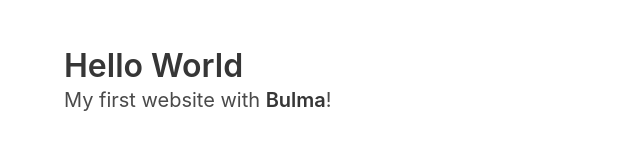
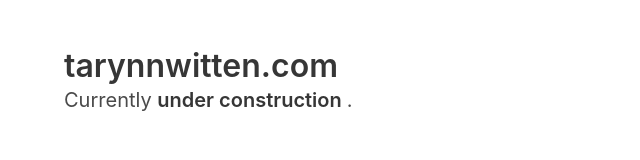
Before and after one commit to 3laina/tarynnwitten, a plain HTML site: page index.html in a window 1280 px wide. Shown: the whole page, without its empty margins (0-640 px from the left). Drawn offline with nearby package versions, Linux system fonts and the light colour scheme.

Commit message:
added under construction message

```diff
--- a/index.html
+++ b/index.html
@@ -3,7 +3,7 @@
   <head>
     <meta charset="utf-8">
     <meta name="viewport" content="width=device-width, initial-scale=1">
-    <title>Hello Bulma!</title>
+    <title>Tarynn Witten</title>
     <link rel="stylesheet" href="https://cdnjs.cloudflare.com/ajax/libs/bulma/0.6.2/css/bulma.min.css">
     <script defer src="https://use.fontawesome.com/releases/v5.0.6/js/all.js"></script>
   </head>
@@ -11,10 +11,10 @@
   <section class="section">
     <div class="container">
       <h1 class="title">
-        Hello World
+        tarynnwitten.com
       </h1>
       <p class="subtitle">
-        My first website with <strong>Bulma</strong>!
+        Currently <strong>under construction </strong>.
       </p>
     </div>
   </section>
```
